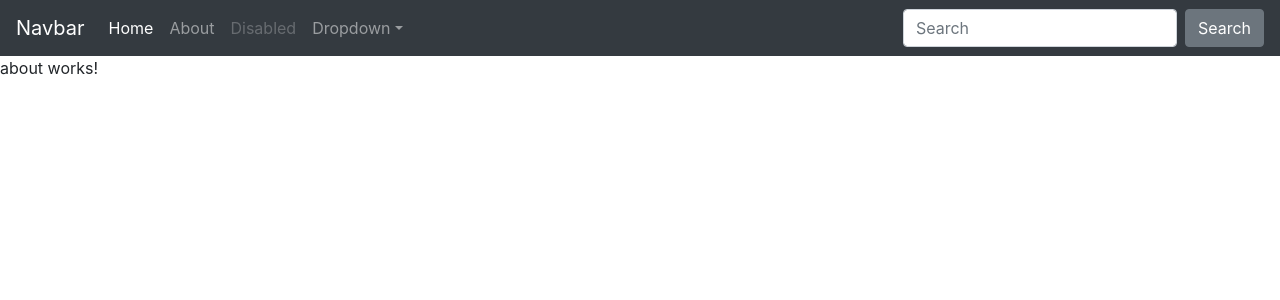
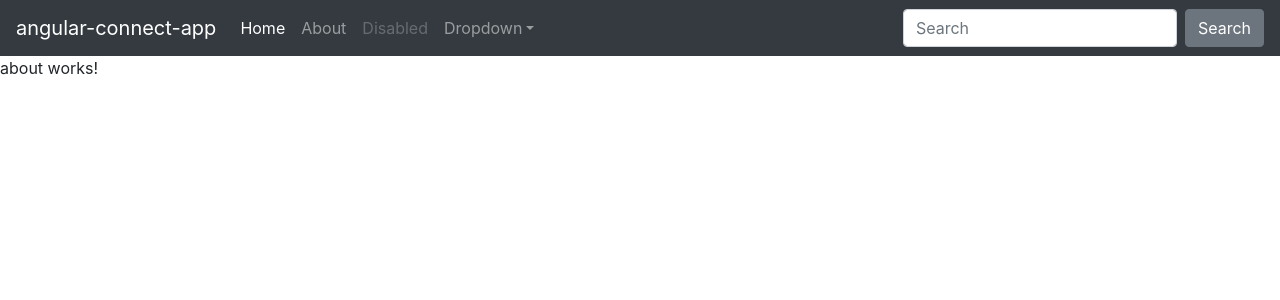
Before and after one commit to vemonet/angular-connect-app, an Angular app: page /about in a window 1280 px wide. Shown: the top 300 px of the page. Built offline with nearby package versions, Linux system fonts and the light colour scheme.

Commit message:
edit titles

```diff
--- a/src/app/home/home.component.html
+++ b/src/app/home/home.component.html
@@ -1,8 +1,8 @@
 <main role="main" class="container">
 
   <div class="starter-template">
-    <h1>Bootstrap starter template</h1>
-    <p class="lead">Use this document as a way to quickly start any new project.<br> All you get is this text and a mostly barebones HTML document.</p>
+    <h1>Angular Connect App</h1>
+    <p class="lead">Connect with Google Sign-In or ORCID.</p>
   </div>
 
   <!--div class="g-signin2 mr-4" data-onsuccess="onSignIn"></div-->
--- a/src/app/nav/nav.component.html
+++ b/src/app/nav/nav.component.html
@@ -1,5 +1,5 @@
 <nav class="navbar navbar-expand-md navbar-dark bg-dark">
-  <a class="navbar-brand" href="#">Navbar</a>
+  <a class="navbar-brand" href="#">angular-connect-app</a>
   <button class="navbar-toggler" type="button" data-toggle="collapse" data-target="#navbarsExampleDefault" aria-controls="navbarsExampleDefault" aria-expanded="false" aria-label="Toggle navigation">
     <span class="navbar-toggler-icon"></span>
   </button>
```
